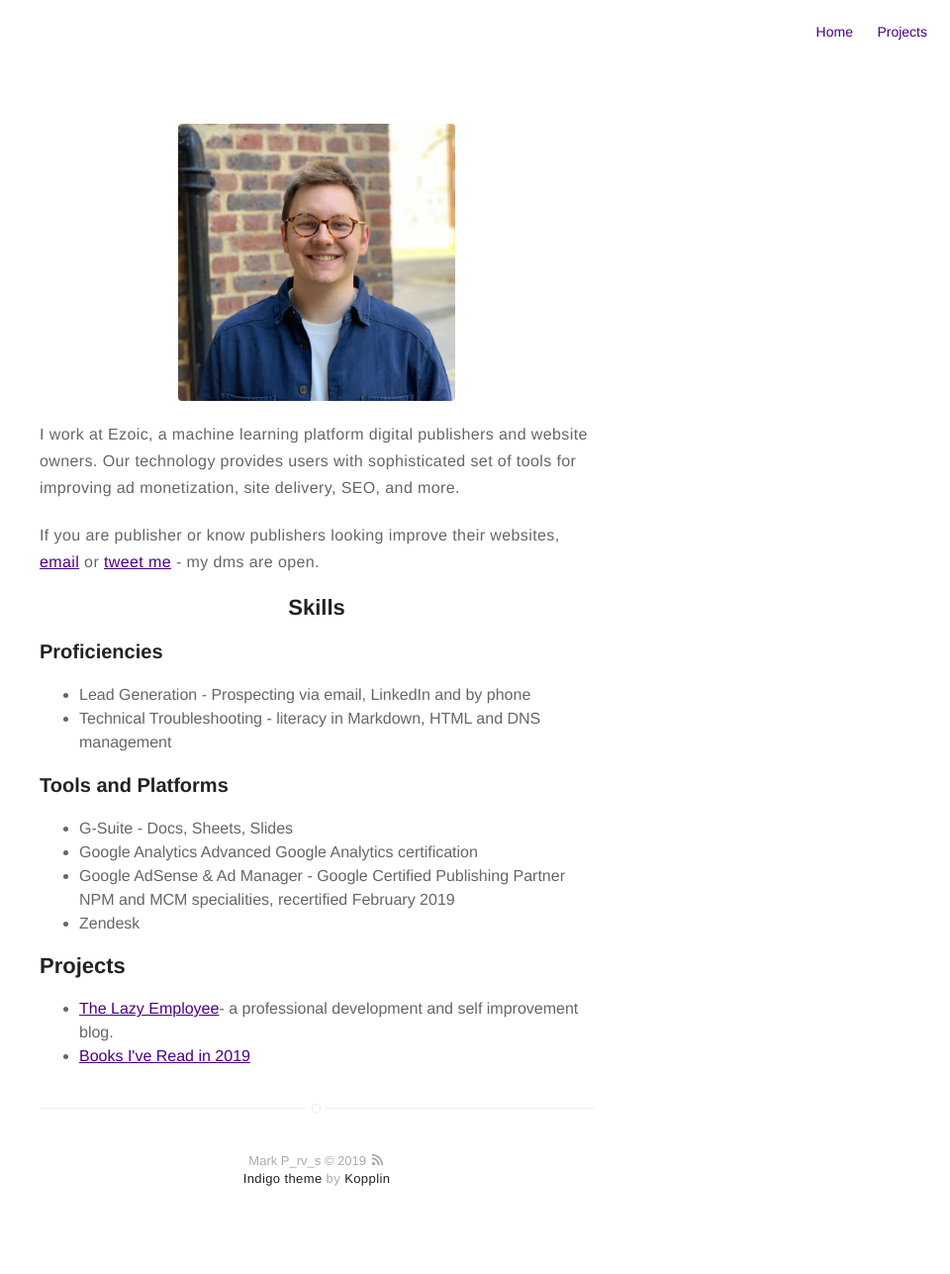
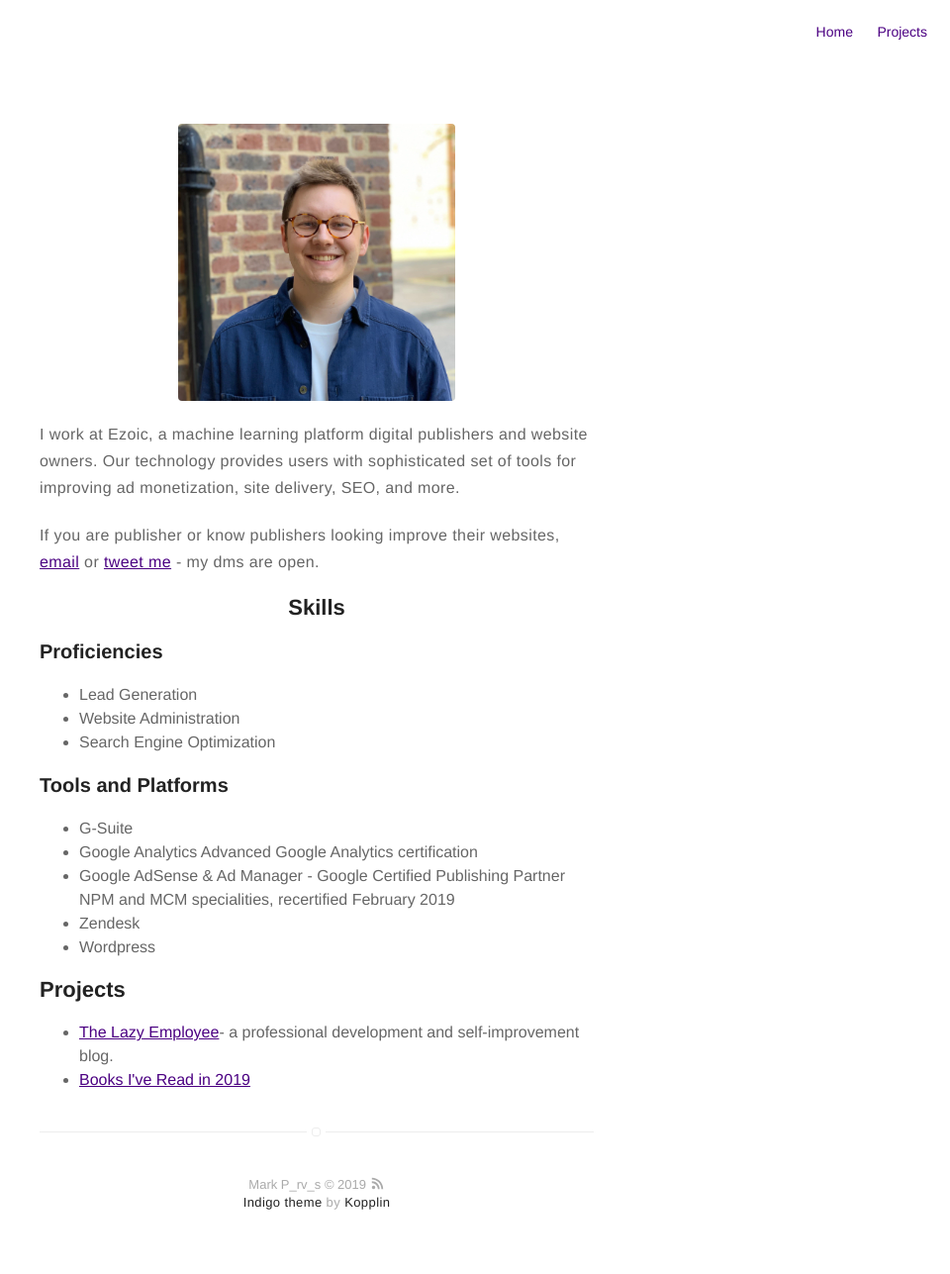
Before and after one commit to markprvs/markprvs.github.io, a Jekyll site: the page built from about.md, in a window 1280 px wide. Shown: the whole page at 99% size, without its empty margins (320-1280 px from the left). Built offline with Jekyll 4.4.1, drawn with Linux system fonts in a browser that asks for light colours; before the commit the page ends 1263 px from its top, so only the background shows below that.

Commit message:
Update about.md

```diff
--- a/about.md
+++ b/about.md
@@ -7,23 +7,26 @@ layout: page
 
 <p> <b>I work at Ezoic, a machine learning platform digital publishers and website owners. Our technology provides users with sophisticated set of tools for improving ad monetization, site delivery, SEO, and more.</b></p>
 
-<p><b> If you are publisher or know publishers looking improve their websites, <a href="mailto:me@markprvs.com">email</a> or <a href="https://www.twitter.com/markprvs/">tweet me</a> - my dms are open.
+<p><b> If you are publisher or know publishers looking improve their websites, <a href="mailto:mark@markprvs.com">email</a> or <a href="https://www.twitter.com/markprvs/">tweet me</a> - my dms are open.
 
 <h2><div style="text-align: center">Skills</div></h2>
 
 <h3>Proficiencies</h3>
 
 <ul class="skill-list">
-	<li><b>Lead Generation</b> - Prospecting via email, LinkedIn and by phone</li>
-	<li><b>Technical Troubleshooting</b> - literacy in Markdown, HTML and DNS management</li>
+	<li><b>Lead Generation</b></li>
+	<li><b>Website Administration</b></li>
+	<li><b>Search Engine Optimization</b></li>
+
 </ul>
 
 <h3>Tools and Platforms</h3>
 <ul class="skill-list">
-	<li><b>G-Suite</b> - Docs, Sheets, Slides</li>
-	<li><b>Google Analytics</b> Advanced Google Analytics certification </li>
+	<li><b>G-Suite</b></li>
+	<li><b>Google Analytics</b> Advanced Google Analytics certification</li>
 	<li><b>Google AdSense & Ad Manager</b> - Google Certified Publishing Partner NPM and MCM specialities, recertified February 2019</li>
 	<li><b>Zendesk</b></li>
+	<li><b>Wordpress</b></li>
 </ul>
 
 
@@ -31,6 +34,6 @@ layout: page
 <h2>Projects</h2>
 
 <ul>
-	<li><a href="https://www.thelazyemployee.com/"> The Lazy Employee</a>- a professional development and self improvement blog.</li>
+	<li><a href="https://www.thelazyemployee.com/"> The Lazy Employee</a>- a professional development and self-improvement blog.</li>
 	<li><a href="https://markprvs.com/books-read-in-2019/">Books I've Read in 2019</a></li>
 </ul>
```
